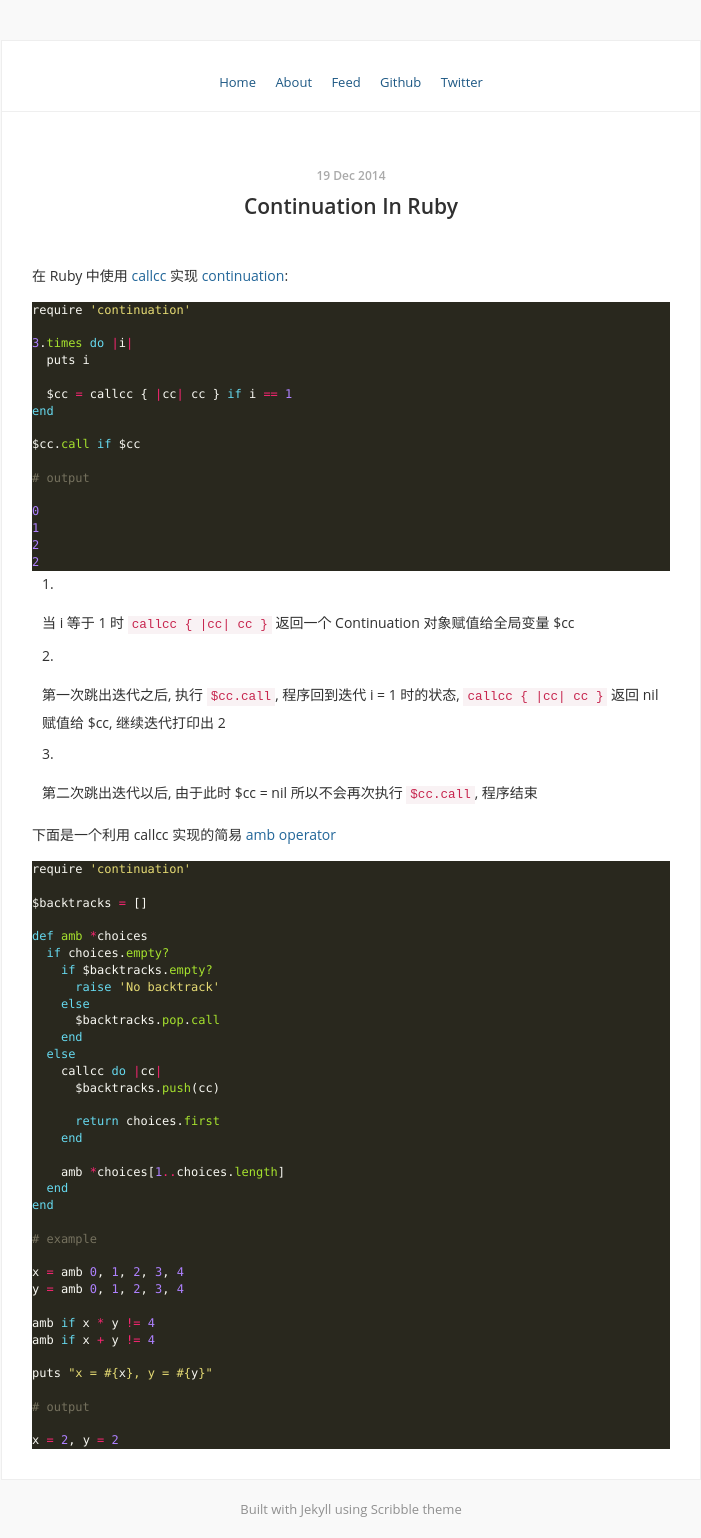
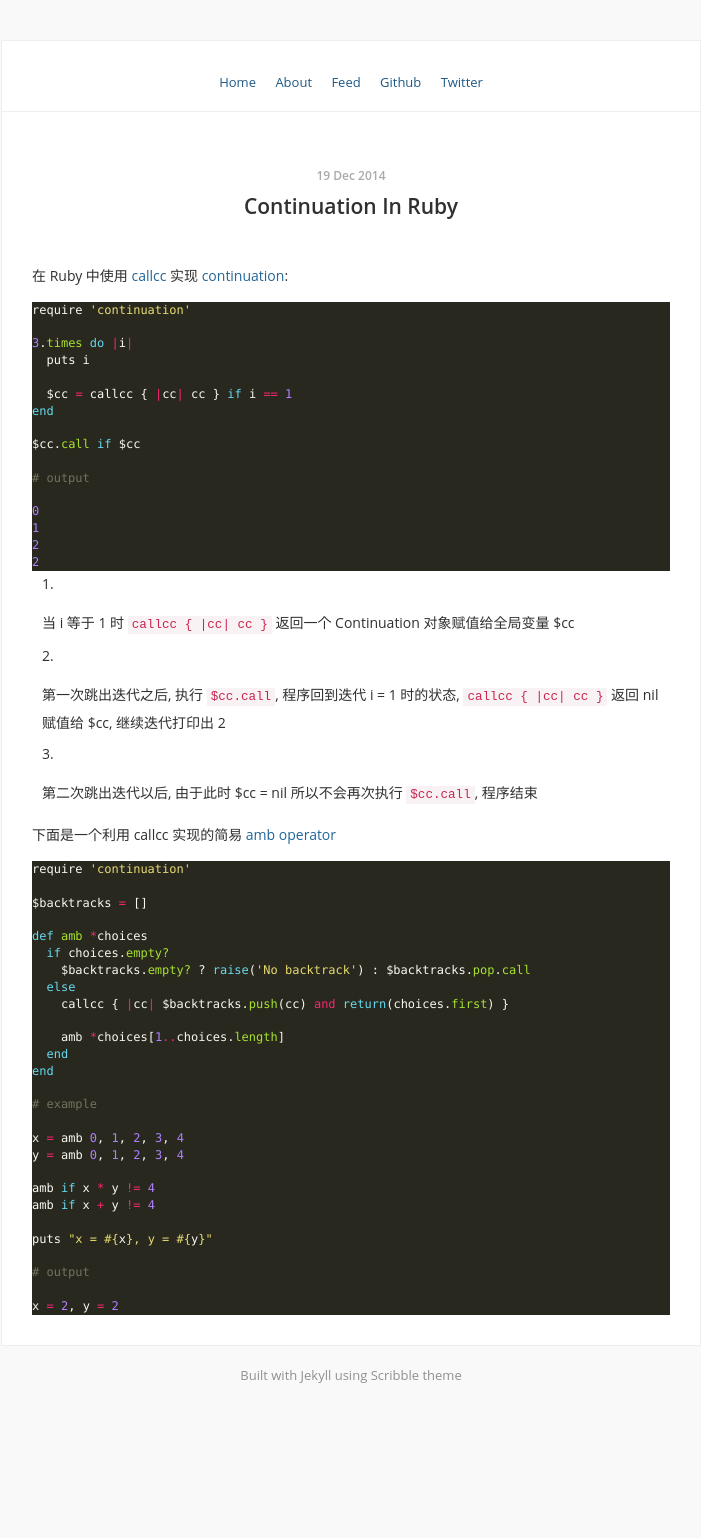
Before and after one commit to Leslie89xlxiao/zhouguangming.github.io, a Jekyll site: the page built from _posts/2014-12-19-continuation-in-ruby.md, in a window 1280 px wide. Shown: the whole page, without its empty margins (289-990 px from the left). Built offline with Jekyll 4.4.1, drawn with Linux system fonts in a browser that asks for light colours; Markdown is read by kramdown in place of the engine named in the settings; after the commit the page ends 1404 px from its top, so only the background shows below that.

Commit message:
improve code

```diff
--- a/_posts/2014-12-19-continuation-in-ruby.md
+++ b/_posts/2014-12-19-continuation-in-ruby.md
@@ -38,17 +38,9 @@ $backtracks = []
 
 def amb *choices
   if choices.empty?
-    if $backtracks.empty?
-      raise 'No backtrack'
-    else
-      $backtracks.pop.call
-    end
+    $backtracks.empty? ? raise('No backtrack') : $backtracks.pop.call
   else
-    callcc do |cc|
-      $backtracks.push(cc)
-
-      return choices.first
-    end
+    callcc { |cc| $backtracks.push(cc) and return(choices.first) }
 
     amb *choices[1..choices.length]
   end
```
